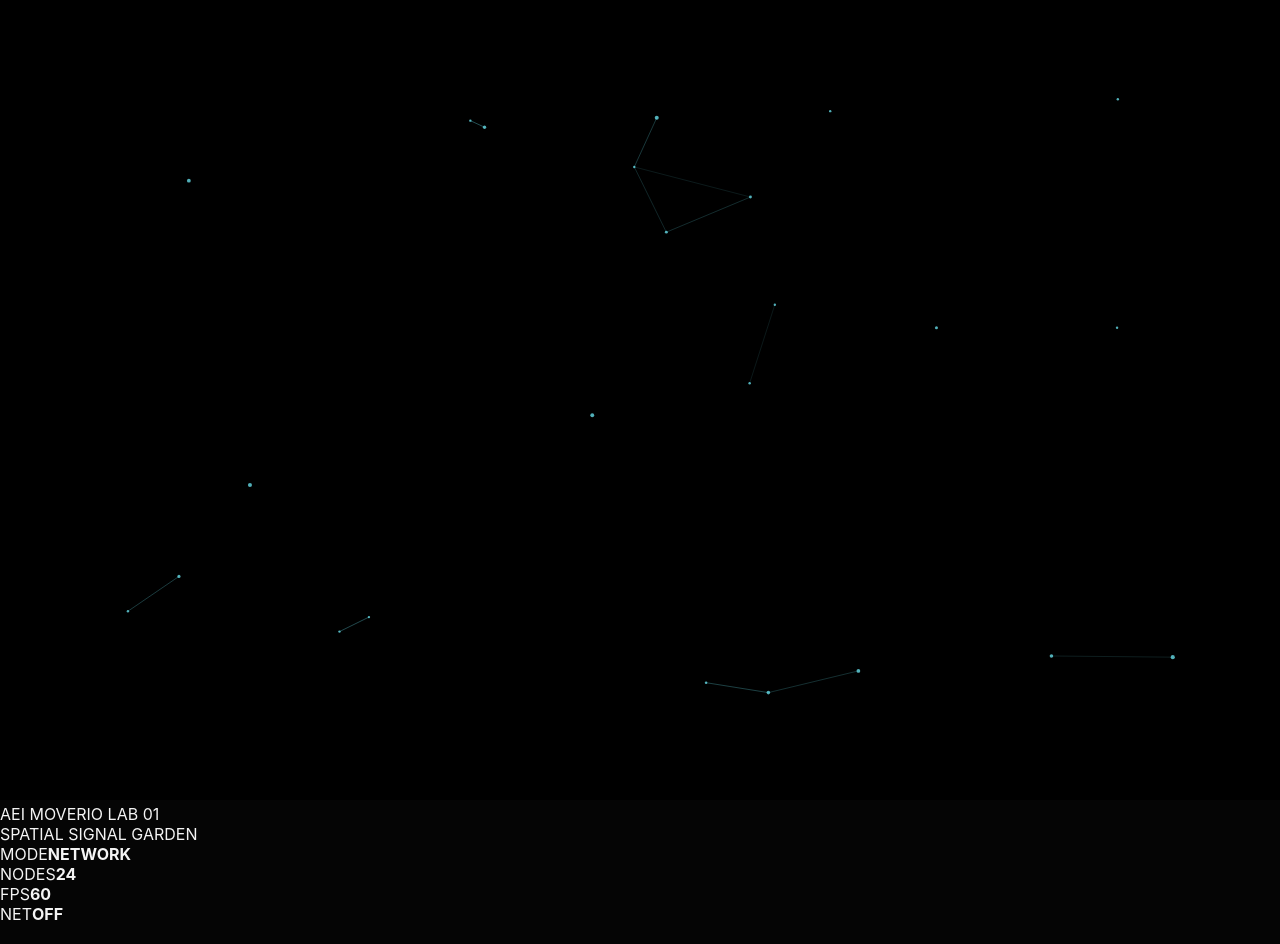
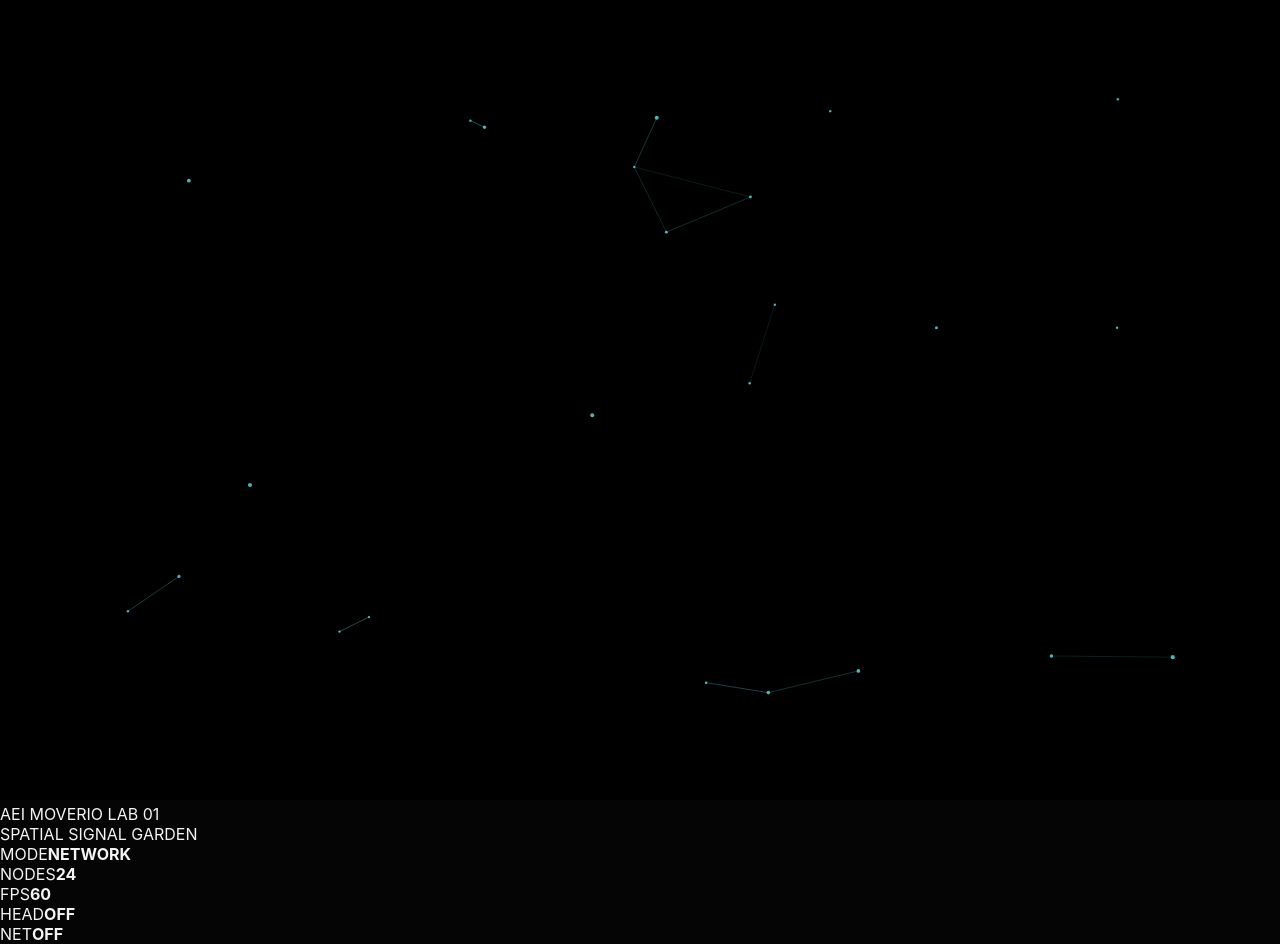
Before and after one commit to skatronix/aei-quest-webxr-lab, a website built with Vite: page moverio-termux-bridge/web/moverio.html in a window 1280 px wide. Built offline with nearby package versions, Linux system fonts and the light colour scheme; no server answers; files whose address does not match are found by name.

Commit message:
Show sensor state on Moverio HUD

```diff
--- a/moverio-termux-bridge/web/moverio.html
+++ b/moverio-termux-bridge/web/moverio.html
@@ -15,6 +15,7 @@
     <div class="row"><span>MODE</span><strong id="mode">NETWORK</strong></div>
     <div class="row"><span>NODES</span><strong id="nodes">24</strong></div>
     <div class="row"><span>FPS</span><strong id="fps">--</strong></div>
+    <div class="row"><span>HEAD</span><strong id="head">OFF</strong></div>
     <div class="row"><span>NET</span><strong id="net">CONNECTING</strong></div>
   </section>
 
```
